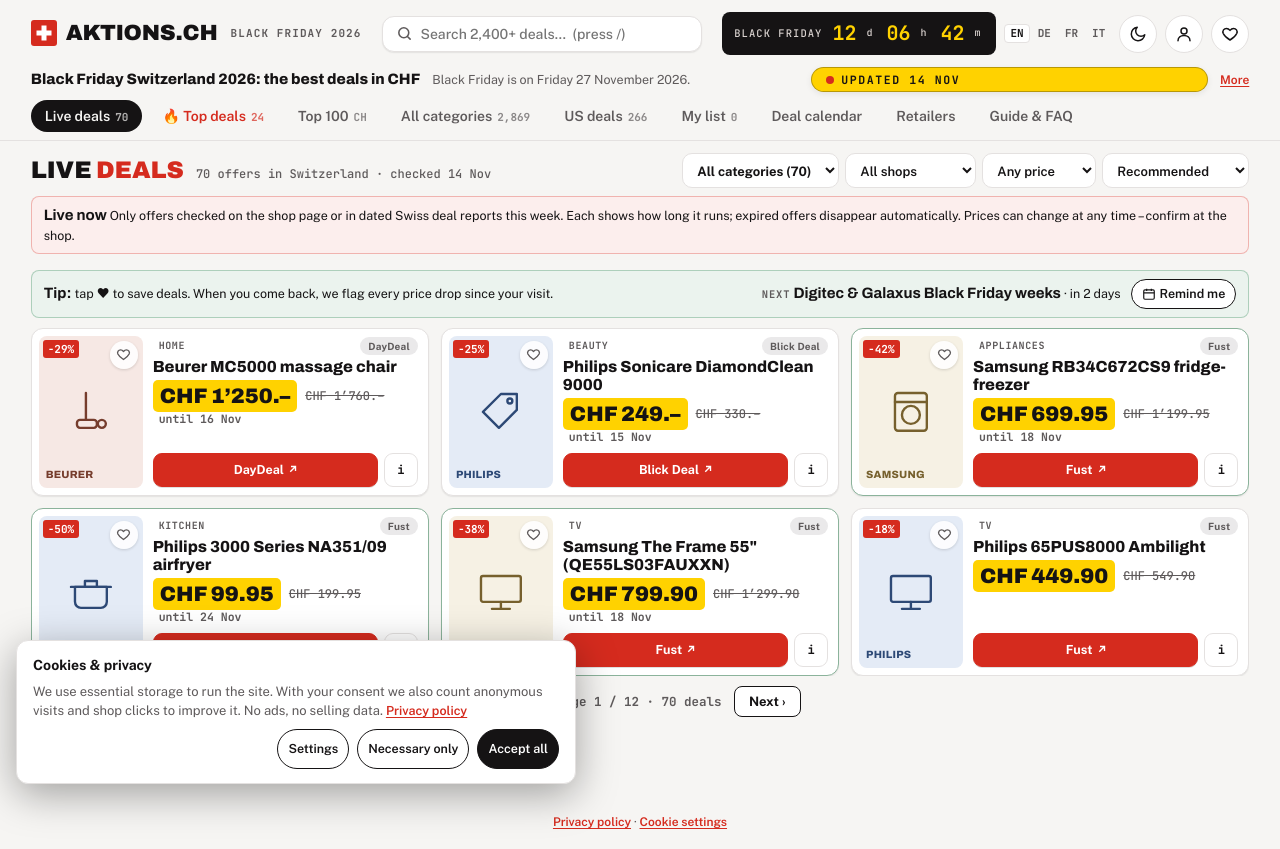
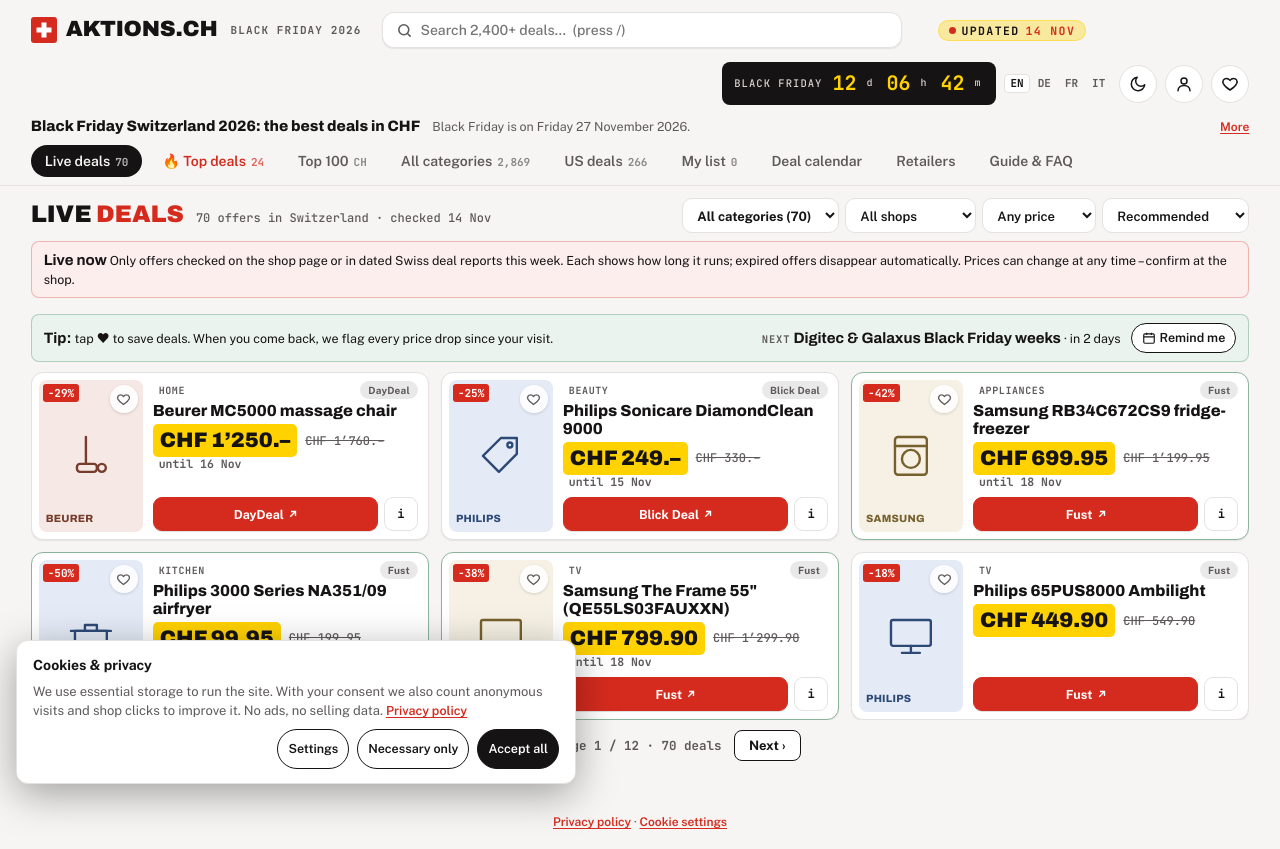
Before and after one commit to SridharSwiss/blackfriday, a website built with Vite: page index.html in a window 1280 px wide. Built offline with nearby package versions, Linux system fonts and the light colour scheme.

Commit message:
chore: place last-updated highlight next to search box
Compact inline text highlight by the search field instead of a full-width
badge under the title; colour applies to the text only.

```diff
--- a/index.html
+++ b/index.html
@@ -25,6 +25,7 @@
     <a class="brand" href="#top" aria-label="Aktions.ch home"><span class="cross" aria-hidden="true"></span>Aktions.ch<small>Black Friday 2026</small></a>
     <label class="hsearch"><svg viewBox="0 0 24 24" aria-hidden="true"><circle cx="11" cy="11" r="7"/><path d="m20 20-3.5-3.5"/></svg>
       <input id="q" type="search" placeholder="Search 2,400+ deals…  (press /)" aria-label="Search deals" autocomplete="off"></label>
+      <span id="pupd" class="upd"></span>
     <div class="hactions">
       <div class="board" aria-label="Countdown to Black Friday, 27 November 2026" title="Black Friday · Fr 27.11.2026">
         <span class="lbl">Black Friday</span><b id="cd-d">35</b><span class="u">d</span><b id="cd-h">00</b><span class="u">h</span><b id="cd-m">00</b><span class="u">m</span>
@@ -38,7 +39,6 @@
   <div class="pagehead gut" id="pagehead">
     <h1 id="ph1">Black Friday Switzerland 2026: the best deals in CHF</h1>
     <p id="pintro">Black Friday is on Friday 27 November 2026.</p>
-    <p id="pupd" class="sub"></p>
     <button class="linkbtn" id="pmore" type="button" aria-expanded="false" aria-controls="pintro">More</button>
   </div>
   <nav class="tabs gut" id="tabs" role="tablist" aria-label="Sections">
--- a/src/main.js
+++ b/src/main.js
@@ -377,7 +377,7 @@ function renderFilters() {
   }[t];
   if (state.q.trim() && t !== "list") { lead[0] = `${T("leadSearchPrefix")}${esc(state.q.trim())}${T("leadSearchSuffix")}`; lead[1] = T("leadSearchSub"); }
   $("lead").innerHTML = lead[0]; $("leadsub").textContent = lead[1];
-  const upd = $("pupd"); if (upd) { const latest = LIVE.reduce((m, d) => d.checked > m ? d.checked : m, ""); upd.textContent = latest ? T("updatedLabel") + " " + fmtDay(latest) : ""; }
+  const upd = $("pupd"); if (upd) { const latest = LIVE.reduce((m, d) => d.checked > m ? d.checked : m, ""); upd.innerHTML = latest ? T("updatedLabel") + " <b>" + esc(fmtDay(latest)) + "</b>" : ""; }
   $("p-products").setAttribute("aria-labelledby", "t-" + t);
 }
 function updateCounts() {
--- a/src/styles.css
+++ b/src/styles.css
@@ -215,15 +215,15 @@ main{min-height:0;height:100%;overflow:hidden;display:grid}
 .lead em{font-style:normal;color:var(--red)}
 .lead.sm{font-size:20px}
 .sub{font:500 12px var(--f-mono);color:var(--muted)}
-/* Prominent last-updated badge at the top of the page */
+/* Last-updated highlight inline next to the search box: colour text only */
 #pupd{
-  display:inline-flex;align-items:center;gap:7px;
-  background:var(--tag);color:var(--tag-ink);
-  border:1px solid color-mix(in srgb,var(--ink) 30%,transparent);
-  border-radius:999px;padding:4px 14px;font:800 11.5px var(--f-mono);
-  letter-spacing:.14em;text-transform:uppercase;white-space:nowrap;
-  box-shadow:0 2px 6px rgba(0,0,0,.08)}
-#pupd::before{content:"";width:8px;height:8px;background:var(--red);border-radius:50%;flex:none}
+  display:inline-flex;align-items:center;gap:6px;margin-left:16px;
+  font:800 11.5px var(--f-mono);color:var(--ink);
+  background:color-mix(in srgb,var(--tag) 35%,var(--bg));
+  padding:2px 10px;border-radius:999px;border:1px solid color-mix(in srgb,var(--tag) 45%,transparent);
+  letter-spacing:.12em;text-transform:uppercase;white-space:nowrap;flex:none}
+#pupd b{color:var(--red)}
+#pupd::before{content:"";width:7px;height:7px;background:var(--red);border-radius:50%;flex:none}
 .linkbtn{background:none;border:0;padding:0;font:600 12.5px var(--f-body);color:var(--red);cursor:pointer;text-decoration:underline;text-underline-offset:2px}
 .filters{display:flex;gap:6px;flex-wrap:wrap;align-items:center}
 .filters select{max-width:230px}
```
